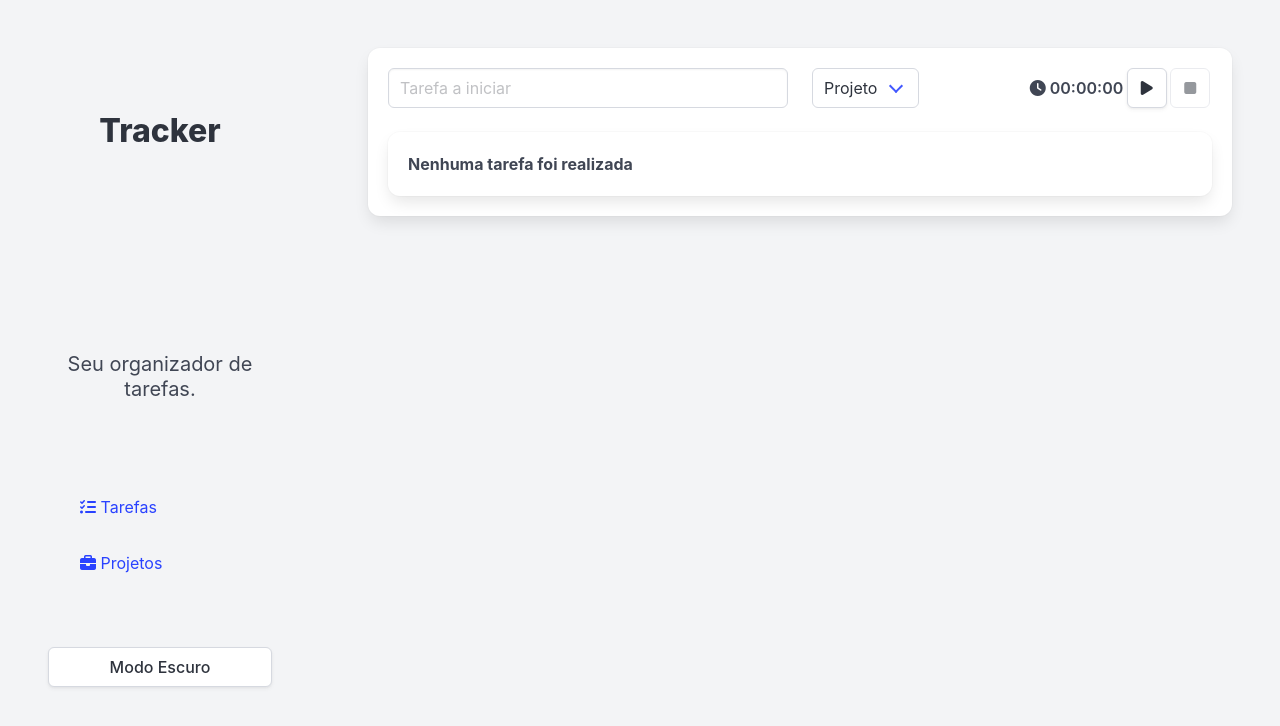
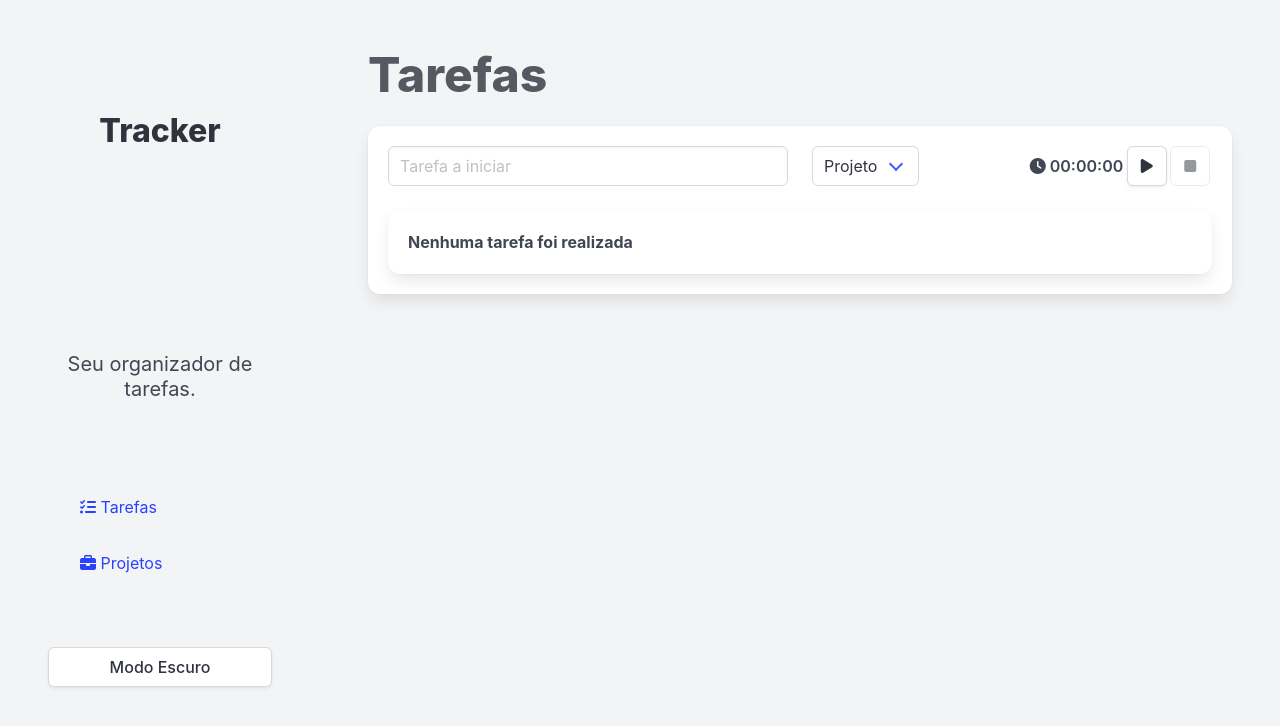
Before and after one commit to DaviVilarinho/tracker, a Vue app: page /#/ in a window 1280 px wide. Shown: the top 726 px of the page. Built offline with nearby package versions, Linux system fonts and the light colour scheme; data requests are answered from the project's data file.

Commit message:
adding title

```diff
--- a/src/components/FormularioTracker.vue
+++ b/src/components/FormularioTracker.vue
@@ -1,5 +1,6 @@
 <template>
   <section class="section">
+    <h1 class="title is-1 sublight">Tarefas</h1>
     <div class="box">
       <div class="columns">
         <div class="column is-6" role="form" aria-label="Formulário de Criação de Nova Tarefa">
@@ -66,3 +67,8 @@ async function onEndCounter(counter: number) {
   itemDescription.value = undefined;
 }
 </script>
+<style scoped>
+.sublight {
+  opacity: 80%;
+}
+</style>
```
